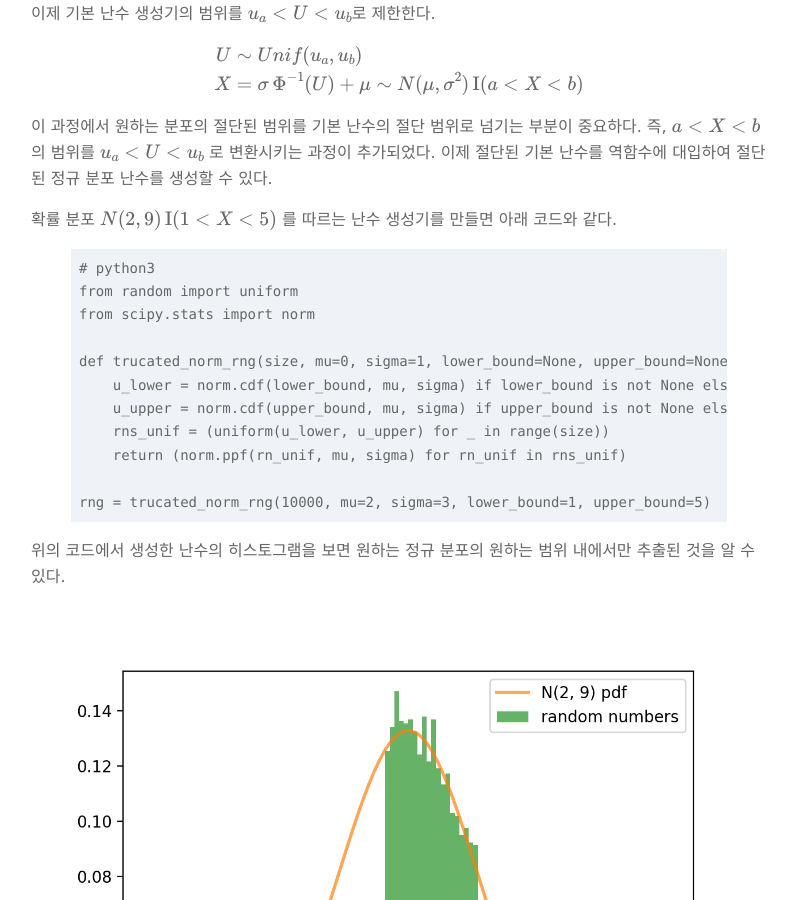
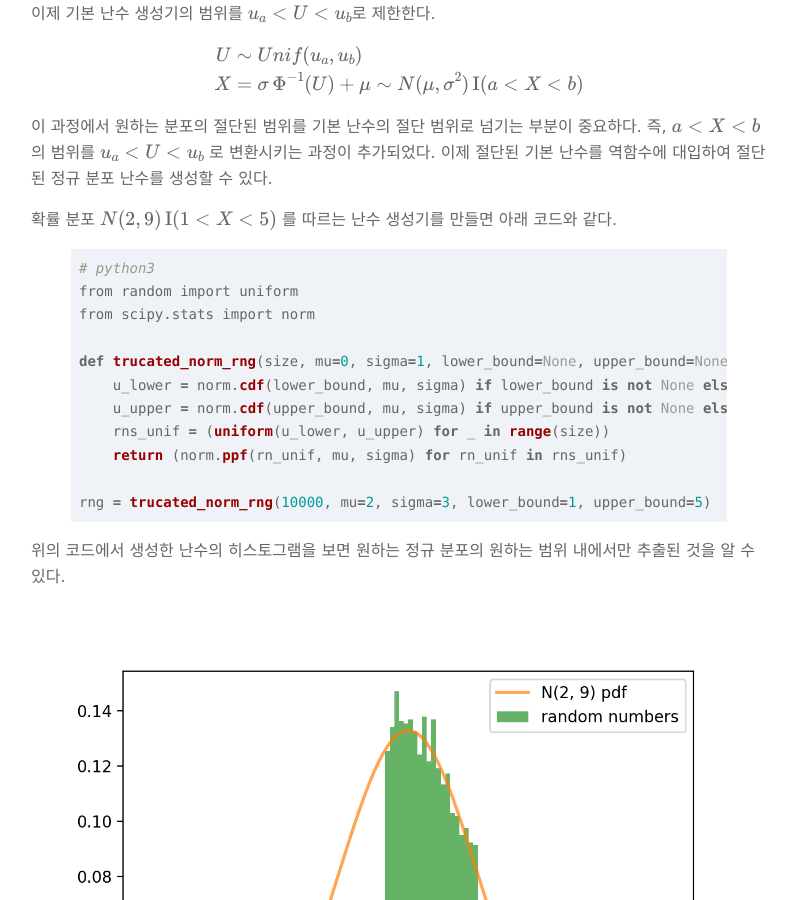
Before and after one commit to boxnwhiskr/boxnwhiskr.github.io, a Jekyll site: the page built from _posts/2017-04-13-how_to_make_random_number_generator_for_any_probability_distribution.markdown, in a window 1280 px wide and 900 px high, scrolled down 5069 px. Shown: the whole window, without its empty margins (241-1037 px from the left). Built offline with Jekyll 4.4.1, drawn with Linux system fonts in a browser that asks for light colours; nearby versions of some CDN libraries; some web fonts are replaced; formulas are drawn with MathJax 3; some of the changed text lies outside the part shown.

Commit message:
Use default code highlighter

```diff
--- a/_config.yml
+++ b/_config.yml
@@ -8,7 +8,6 @@ url: "http://www.boxnwhis.kr"
 timezone: UTC
 paginate: 10
 encoding: utf-8
-highlighter: pygments
 
 # Build settings
 markdown: kramdown
--- a/_posts/2017-04-13-how_to_make_random_number_generator_for_any_probability_distribution.markdown
+++ b/_posts/2017-04-13-how_to_make_random_number_generator_for_any_probability_distribution.markdown
@@ -64,7 +64,7 @@ $$ F^{-1}(U) = log(\frac{U}{1 - U}) \sim \text{Logistic}$$
 
 위 식을 코드로 옮기면 아래와 같다. 기본 난수 생성기에서 추출한 균등 분포 자료를 로지스틱 누적 분포 함수의 역함수에 대입하면 로지스틱 난수가 된다.
 
-{% highlight py3 %}
+{% highlight python %}
 # python3
 import math
 import random
@@ -99,7 +99,7 @@ $$ F^{-1}(U) = \sqrt{-2log(1 - U)} \sim \text{Rayleigh} $$
 
 이를 코드로 구현하면 아래와 같다.
 
-{% highlight py3 %}
+{% highlight python %}
 # python3
 import math
 import random
@@ -152,7 +152,7 @@ X & = \sigma \, \Phi^{-1}(U) + \mu \sim N(\mu, \sigma^{2}) \, \text{I}(a < X < b
 
 확률 분포 $N(2, 9)\,\text{I}(1<X<5)$ 를 따르는 난수 생성기를 만들면 아래 코드와 같다.
 
-{% highlight py3 %}
+{% highlight python %}
 # python3
 from random import uniform
 from scipy.stats import norm
```
